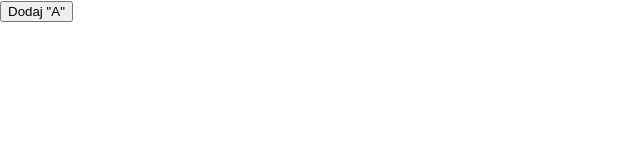
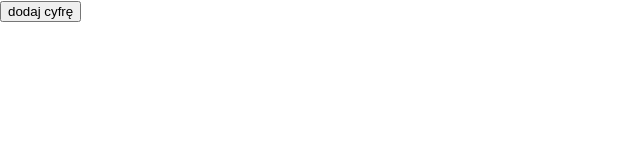
Before and after one commit to magikabdul/samuraj-programowania-react, a React (Create React App) app in the folder add-sign/: page / in a window 1280 px wide. Shown: the top 160 px of the page, without its empty margins (0-640 px from the left). Built offline with nearby package versions, Linux system fonts and the light colour scheme.

Commit message:
chore: App props

```diff
--- a/add-sign/src/App.js
+++ b/add-sign/src/App.js
@@ -27,7 +27,7 @@ class App extends Component {
    render() {
       return (
          <>
-            <button onClick={this.handleClick}>Dodaj "A"</button>
+            <button onClick={this.handleClick}>{this.props.btnTitle}</button>
             <PanelResult text={this.state.text} />
          </>
       );
--- a/add-sign/src/index.js
+++ b/add-sign/src/index.js
@@ -3,4 +3,4 @@ import ReactDOM from "react-dom";
 import "./index.css";
 import App from "./App";
 
-ReactDOM.render(<App />, document.getElementById("root"));
+ReactDOM.render(<App btnTitle="dodaj cyfrę" />, document.getElementById("root"));
```
